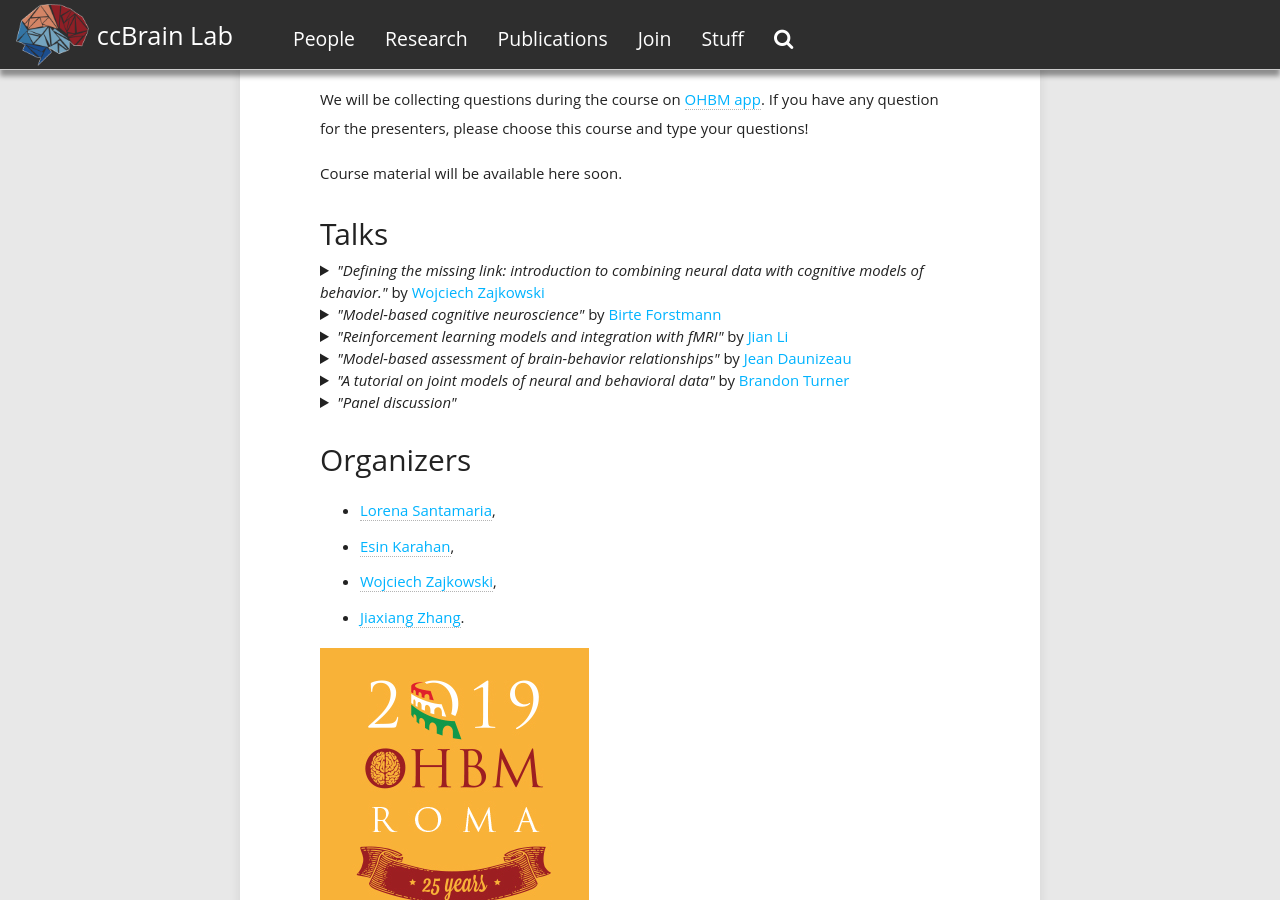
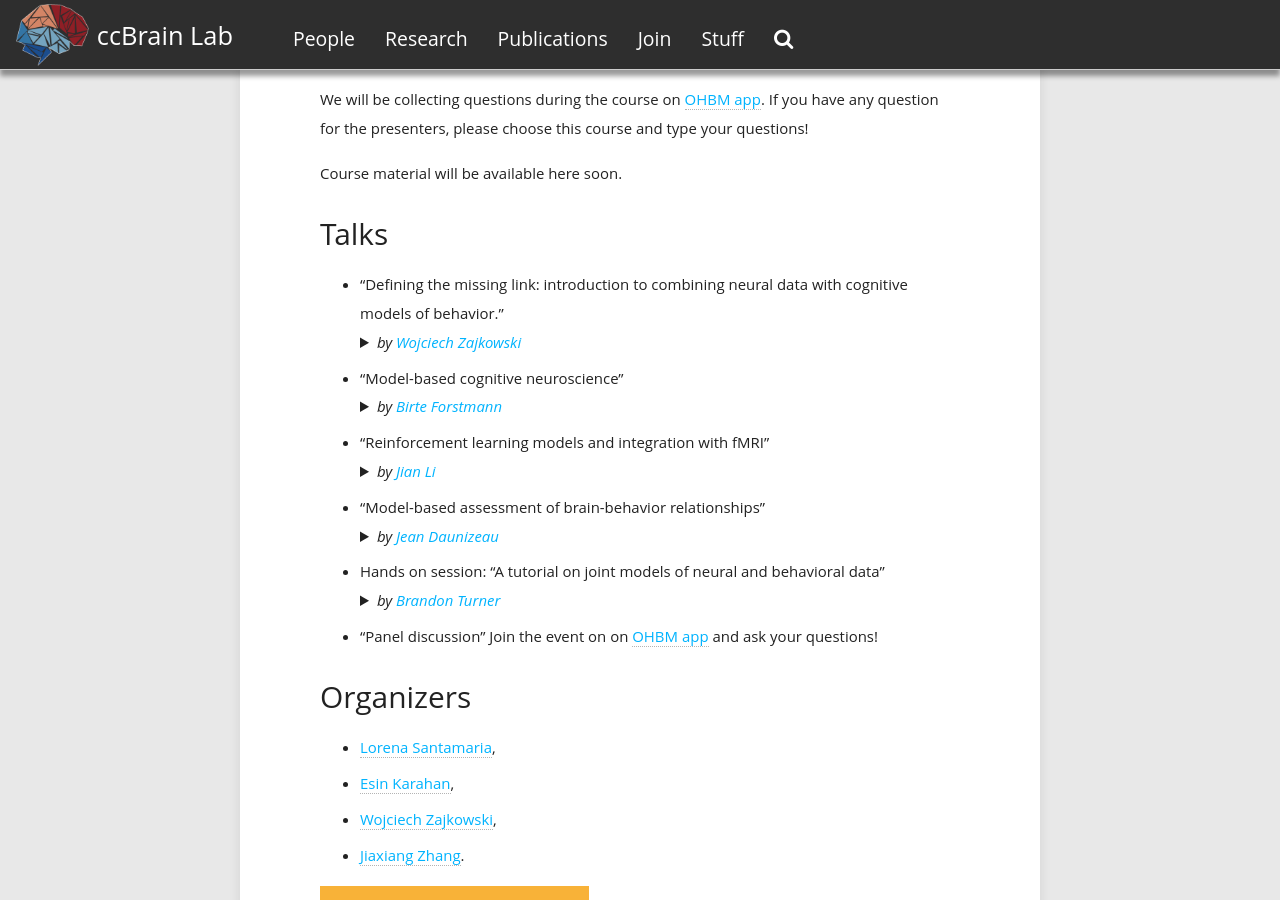
Before and after one commit to ccbrain/ccbrain.github.io, a Jekyll site: the page built from ohbm-course.md, in a window 1280 px wide and 900 px high, scrolled down 1272 px. Built offline with Jekyll 4.4.1, drawn with Linux system fonts in a browser that asks for light colours; some web fonts are replaced.

Commit message:
Update ohbm-course.md

```diff
--- a/ohbm-course.md
+++ b/ohbm-course.md
@@ -24,52 +24,28 @@ Course material will be available here soon.
 
 ## Talks
 
+- "Defining the missing link: introduction to combining neural data with cognitive models of behavior."
+  <details><summary><i> by <a href="https://ccbrain.org/people/wojciech_zajkowski/index.html"> Wojciech Zajkowski</a> </i> </summary>
+  <p> In recent years, the amount of neuroimaging data we collect has been growing in an exponential fashion. Due to this, the issue of   developing methods that aid in drawing meaningful conclusions from large and rich (often multimodal) datasets has gained paramount       importance. This talk will consist of three segments. I will start by providing an overview of the purpose of using cognitive models     of behavior and how can they be utilized together with brain data, using models such as Drift-Diffusion Model or Linear Ballistic       Accumulator as examples. I will then explain the nature of the linking problem. Using the Marr’s levels of analysis framework, I will   go through the rationale behind why is it crucial for our understanding of brain and behavior. Finally, I will introduce different       methods of dealing with the problem: from a simple correlation to recently developed frameworks, such as joint modelling, which         utilize  the covariability of neural and behavioural data to draw meaningful conclusions. </p> </details>
 
-<details><summary><i>"Defining the missing link: introduction to combining neural data with cognitive models of behavior."</i> by <a href="https://ccbrain.org/people/wojciech_zajkowski/index.html"> Wojciech Zajkowski</a>
-</summary>
-<p>
-In recent years, the amount of neuroimaging data we collect has been growing in an exponential fashion. Due to this, the issue of developing methods that aid in drawing meaningful conclusions from large and rich (often multimodal) datasets has gained paramount importance. This talk will consist of three segments. I will start by providing an overview of the purpose of using cognitive models of behavior and how can they be utilized together with brain data, using models such as Drift-Diffusion Model or Linear Ballistic Accumulator as examples. I will then explain the nature of the linking problem. Using the Marr’s levels of analysis framework, I will go through the rationale behind why is it crucial for our understanding of brain and behavior. Finally, I will introduce different methods of dealing with the problem: from a simple correlation to recently developed frameworks, such as joint modelling, which utilize  the covariability of neural and behavioural data to draw meaningful conclusions. </p>
-</details>
+- "Model-based cognitive neuroscience"
+  <details><summary><i>by <a href="http://www.birteforstmann.com/"> Birte Forstmann</a></i> </summary><p>
+  Cognitive neuroscientists study how the brain implements particular cognitive processes such as perception, learning, and decision-     making. Traditional approaches in which experiments are designed to target a specific cognitive process have been supplemented by two   recent innovations. First, formal cognitive models can decompose observed behavioral data into multiple latent cognitive processes,     allowing brain measurements to be associated with a particular cognitive process more precisely and more confidently. Second,           cognitive neuroscience can provide additional data to inform the development of formal cognitive models, providing greater constraint   than behavioral data alone. We argue that these fields are mutually dependent; not only can models guide neuroscientific endeavors,     but understanding neural mechanisms can provide key insights into formal models of cognition.  </p> </details>
 
+- "Reinforcement learning models and integration with fMRI"
+  <details> <summary> <i> by <a href="http://www.psy.pku.edu.cn/english/people/faculty/professor/267657.htm"> Jian Li</a> </i></summary>
+  <p> Reinforcement learning (RL) has witnessed its wide application in cognitive sciences in the past decades. In this session I will      briefly introduce different RL models used in cognitive neuroscience/psychology research and how they can be integrated with fMRI        techniques to better understand the computations that brain carries out during learning and inference. </p> </details>
 
+- "Model-based assessment of brain-behavior relationships"
+   <details> <summary> <i> by <a href="https://sites.google.com/site/jeandaunizeauswebsite/"> Jean Daunizeau</a> </i> </summary>
+   <p> Functional outcomes (e.g., subjective percepts, emotions, memory retrievals, decisions, etc...) are partly determined by external    stimuli and/or cues. But they may also be strongly influenced by (trial-by-trial) uncontrolled variations in brain responses to          incoming information. In turn, this variability may provide critical information regarding how behaviourally relevant inputs are        eventually transformed into functional outcomes. Assessing brain-behavior relationships thus requires considering the (possibly          nonlinear and stochastic) impact of biological constraints of input-output transformations in the brain. In this talk, I will review    the portfolio of existing approaches to decomposing the brain's transformation of stimuli into behavioural outcomes, in terms of the    relative contribution of brain regions and their connections. In particular, I will highlight three novel techniques, namely: mass      mediation analysis, artificial neural network modelling, and behavioral DCM (dynamic causal modelling). The aim here is for attendees    to understand the strengths and weaknesses of each approach in turn, as well as gain practical know-how regarding how to perform such    analyses. </p> </details>
 
-<details><summary><i>"Model-based cognitive neuroscience" </i> by <a href="http://www.birteforstmann.com/"> Birte Forstmann</a>
-</summary>
-<p>
-Cognitive neuroscientists study how the brain implements particular cognitive processes such as perception, learning, and decision-making. Traditional approaches in which experiments are designed to target a specific cognitive process have been supplemented by two recent innovations. First, formal cognitive models can decompose observed behavioral data into multiple latent cognitive processes, allowing brain measurements to be associated with a particular cognitive process more precisely and more confidently. Second, cognitive neuroscience can provide additional data to inform the development of formal cognitive models, providing greater constraint than behavioral data alone. We argue that these fields are mutually dependent; not only can models guide neuroscientific endeavors, but understanding neural mechanisms can provide key insights into formal models of cognition.  </p>
-</details>
+- Hands on session: "A tutorial on joint models of neural and behavioral data"
+  <details> <summary> <i> by <a href="https://turner-mbcn.com/people/"> Brandon Turner</a> </i> </summary>
+  <p> A growing synergy between the fields of cognitive neuroscience and mathematical psychology has sparked the development of several   unique statistical approaches exploiting the benefits of both disciplines (Turner, Forstmann et al., 2017). One approach in             particular, called joint modeling, attempts to model the covariation between the parameters of ‘‘submodels’’ intended to capture         important patterns in each stream of data. Joint models present an interesting opportunity to transcend conventional levels of           analyses (e.g., Marr’s hierarchy; Marr, 1982) by providing fully integrative models (Love, 2015). In this talk, we provide a tutorial   of two flavors of joint models — the Directed and Covariance approaches. Computational procedures have been developed to apply these     approaches to a number of cognitive tasks, yet neither have been made accessible to a wider audience. Here, we provide a step-by-step   walkthrough on how to develop submodels of each stream of data, as well as how to link the important model parameters to form one       cohesive model. For convenience, we provide code that uses the Just Another Gibbs Sampler (Plummer, 2003) software to perform           estimation of the model parameters.</p> </details>
 
-
-
-<details> <summary> <i>"Reinforcement learning models and integration with fMRI" </i> by <a href="http://www.psy.pku.edu.cn/english/people/faculty/professor/267657.htm"> Jian Li</a>
-</summary>
-<p>
-Reinforcement learning (RL) has witnessed its wide application in cognitive sciences in the past decades. In this session I will briefly introduce different RL models used in cognitive neuroscience/psychology research and how they can be integrated with fMRI techniques to better understand the computations that brain carries out during learning and inference. </p>
-</details>
-
-
-
-<details> <summary> <i>"Model-based assessment of brain-behavior relationships" </i> by <a href="https://sites.google.com/site/jeandaunizeauswebsite/"> Jean Daunizeau</a>
-</summary>
-<p>
-Functional outcomes (e.g., subjective percepts, emotions, memory retrievals, decisions, etc...) are partly determined by external stimuli and/or cues. But they may also be strongly influenced by (trial-by-trial) uncontrolled variations in brain responses to incoming information. In turn, this variability may provide critical information regarding how behaviourally relevant inputs are eventually transformed into functional outcomes. Assessing brain-behavior relationships thus requires considering the (possibly nonlinear and stochastic) impact of biological constraints of input-output transformations in the brain. In this talk, I will review the portfolio of existing approaches to decomposing the brain's transformation of stimuli into behavioural outcomes, in terms of the relative contribution of brain regions and their connections. In particular, I will highlight three novel techniques, namely: mass mediation analysis, artificial neural network modelling, and behavioral DCM (dynamic causal modelling). The aim here is for attendees to understand the strengths and weaknesses of each approach in turn, as well as gain practical know-how regarding how to perform such analyses. </p>
-</details>
-
-
-
-<details> <summary> <i>"A tutorial on joint models of neural and behavioral data" </i> by <a href="https://turner-mbcn.com/people/"> Brandon Turner</a>
-</summary>
-<p>
-A growing synergy between the fields of cognitive neuroscience and mathematical psychology has sparked the development of several unique statistical approaches exploiting the benefits of both disciplines (Turner, Forstmann et al., 2017). One approach in particular, called joint modeling, attempts to model the covariation between the parameters of ‘‘submodels’’ intended to capture important patterns in each stream of data. Joint models present an interesting opportunity to transcend conventional levels of analyses (e.g., Marr’s hierarchy; Marr, 1982) by providing fully integrative models (Love, 2015). In this talk, we provide a tutorial of two flavors of joint models — the Directed and Covariance approaches. Computational procedures have been developed to apply these approaches to a number of cognitive tasks, yet neither have been made accessible to a wider audience. Here, we provide a step-by-step walkthrough on how to develop submodels of each stream of data, as well as how to link the important model parameters to form one cohesive model. For convenience, we provide code that uses the Just Another Gibbs Sampler (Plummer, 2003) software to perform estimation of the model parameters. </p>
-</details>
-
-
-
-<details> <summary> <i> "Panel discussion" </i>
-</summary>
-<p>
-Join the event on on [OHBM app](https://gmp3.cnf.io/) and ask your questions! </p>
-</details>
+- "Panel discussion"
+  Join the event on on [OHBM app](https://gmp3.cnf.io/) and ask your questions!
 
 
 ## Organizers
@@ -79,4 +55,4 @@ Join the event on on [OHBM app](https://gmp3.cnf.io/) and ask your questions! </
 - [Wojciech Zajkowski](https://ccbrain.org/people/wojciech_zajkowski/index.html),
 - [Jiaxiang Zhang](https://www.cardiff.ac.uk/people/view/zhangj73.php).
 
-![OHBM](/images/hbm.png) ![cubric](/images/600cubric.png)
+![OHBM](/images/hbm.png)
```
